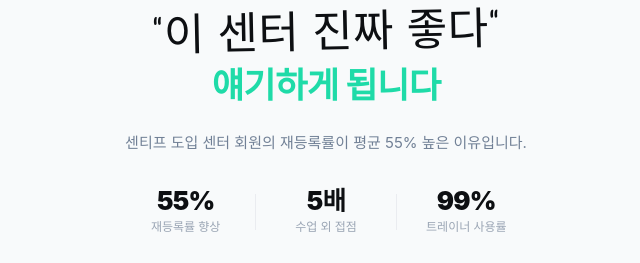
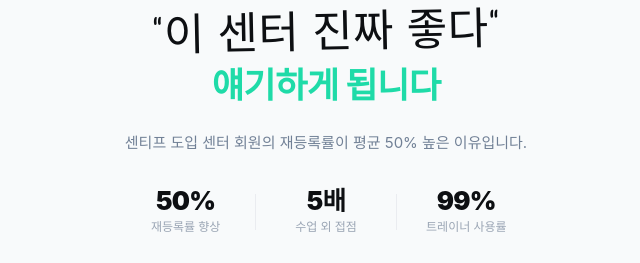
Before and after one commit to nononong247/ssentif-redesign, a plain HTML site: page index.html in a window 1280 px wide. Shown: the part 1749-2012 px from the top of the page, 314-954 px from the left. Drawn offline with Linux system fonts and the light colour scheme.

Commit message:
Adjust stat number from 55% to 50%
Co-Authored-By: Claude Sonnet 4.6 <noreply@anthropic.com>

```diff
--- a/index.html
+++ b/index.html
@@ -978,9 +978,9 @@
     <div class="mm-header fade-up">
       <div class="label">차별화된 회원관리</div>
       <h2>회원이 먼저<br><span class="mm-handwrite">"이 센터 진짜 좋다"</span><br><span class="hl">얘기하게 됩니다</span></h2>
-      <p class="mm-lead">센티프 도입 센터 회원의 재등록률이 평균 55% 높은 이유입니다.</p>
+      <p class="mm-lead">센티프 도입 센터 회원의 재등록률이 평균 50% 높은 이유입니다.</p>
       <div class="mm-stat-row">
-        <div class="mm-stat-item"><div class="mm-stat-num">55%</div><div class="mm-stat-label">재등록률 향상</div></div>
+        <div class="mm-stat-item"><div class="mm-stat-num">50%</div><div class="mm-stat-label">재등록률 향상</div></div>
         <div class="mm-stat-divider"></div>
         <div class="mm-stat-item"><div class="mm-stat-num">5배</div><div class="mm-stat-label">수업 외 접점</div></div>
         <div class="mm-stat-divider"></div>
```
